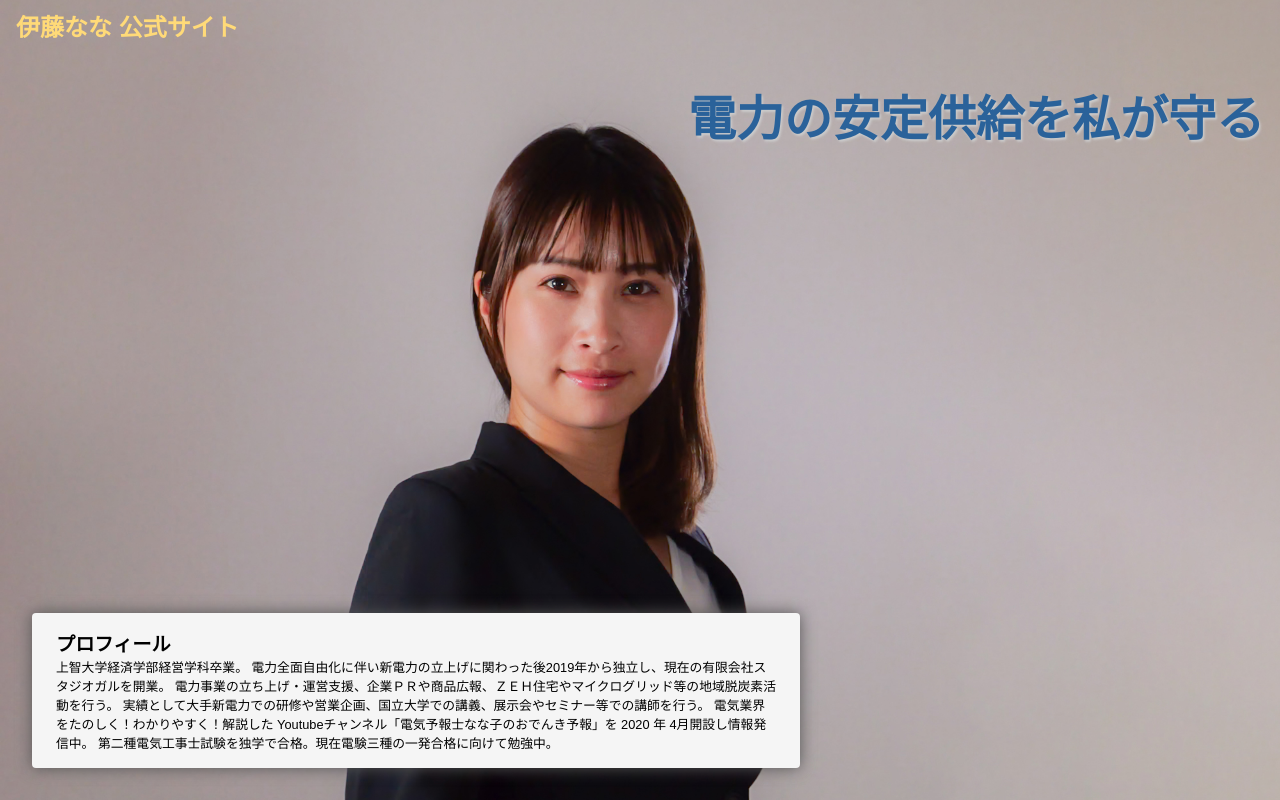
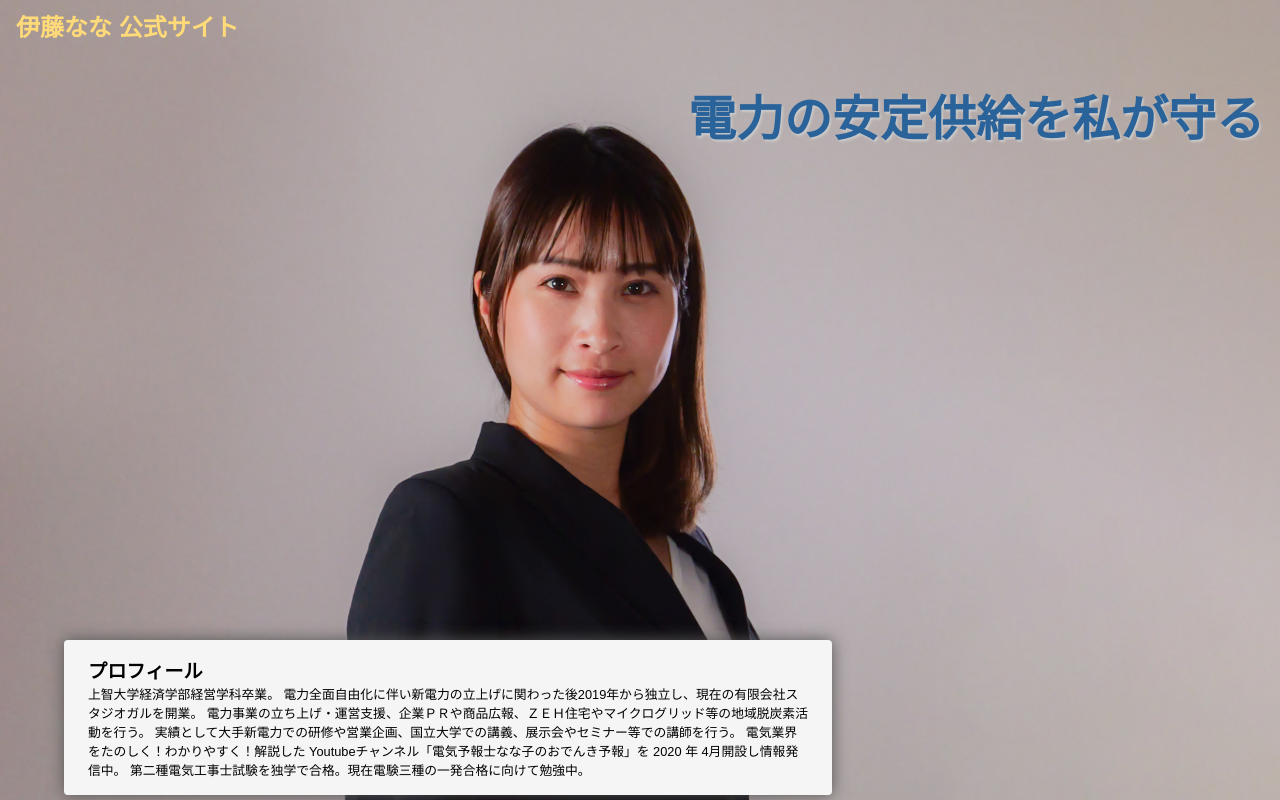
Before and after one commit to nanaito/itonana.com, a Next.js app: page / in a window 1280 px wide. Built offline with nearby package versions, Linux system fonts and the light colour scheme; a web font is replaced by a local one.

Commit message:
Change layout

```diff
--- a/app/layout.tsx
+++ b/app/layout.tsx
@@ -45,7 +45,6 @@ export default function RootLayout({
         </header>
         <main
           style={{
-            height: "100%",
             minHeight: "100dvh",
           }}
         >
--- a/app/page.tsx
+++ b/app/page.tsx
@@ -43,8 +43,12 @@ const RootPage: NextPage = () => {
             borderRadius: ".25rem",
             boxShadow: "0 0 1rem #555",
             fontSize: ".8rem",
+            left: "5vw",
             maxWidth: "48rem",
             padding: "1rem 1.5rem",
+            position: "absolute",
+            top: "80vh",
+            width: "90vw",
           }}
         >
           <h2>プロフィール</h2>
@@ -58,6 +62,7 @@ const RootPage: NextPage = () => {
           第二種電気工事士試験を独学で合格。現在電験三種の一発合格に向けて勉強中。
         </section>
       </section>
+      <section style={{ height: "10rem" }}></section>
     </>
   )
 }
```
